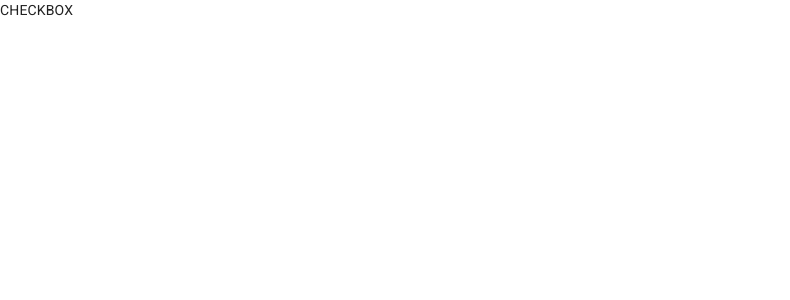
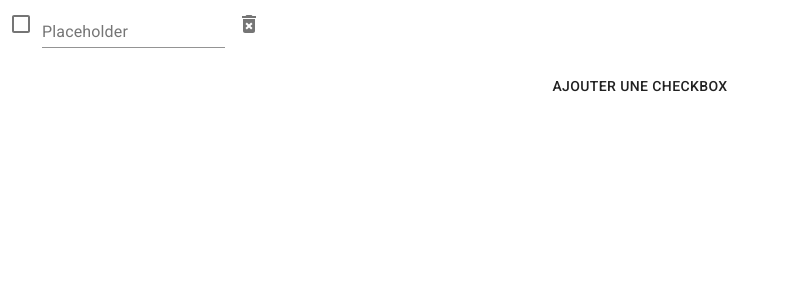
Before and after one commit to SN-DAI18-20/Formol, a Next.js app in the folder app-dashboard/: page /components/input-type/checkbox in a window 1280 px wide. Shown: the top 300 px of the page, without its empty margins (0-790 px from the left). Built offline with nearby package versions, Linux system fonts and the light colour scheme.

Commit message:
Adding checkbox type input

```diff
--- a/app-dashboard/pages/components/input-type/checkbox.jsx
+++ b/app-dashboard/pages/components/input-type/checkbox.jsx
@@ -1,9 +1,92 @@
 import React from 'react';
 
+import makeStyles from '@material-ui/core/styles/makeStyles';
+
+import CheckBox from '@material-ui/core/CheckBox';
+import TextField from '@material-ui/core/TextField';
+import IconButton from '@material-ui/core/IconButton';
+import Button from '@material-ui/core/Button';
+import DeleteForever from '@material-ui/icons/DeleteForever';
+
+const useStyle = makeStyles({
+	checkBoxStyle: {
+		display: 'flex',
+		flexDirection: 'row',
+		justifyContent: 'baseline'
+	},
+	addButton: {
+		display: 'flex',
+		justifyContent: 'center',
+		marginTop: '20px'
+	}
+});
+
 export default () => {
-  return (
-    <div>
-      CHECKBOX
-    </div>
-  )
-}
+	const { addButton } = useStyle();
+
+	const [ checkBoxs, setCheckBoxs ] = React.useState([ { value: '', id: 1, defaultChecked: false } ]);
+
+	const addCheckBox = () => {
+		setCheckBoxs([ ...checkBoxs, { value: '', id: checkBoxs.pop().id + 1, defaultChecked: false } ]);
+	};
+
+	const updateCheckBox = (checkBoxToUpdate) => {
+		const findedCheckBoxIndex = checkBoxs.findIndex((checkbox) => checkbox.id === checkBoxToUpdate.id);
+		const checkBoxsToUpdate = [ ...checkBoxs ];
+		checkBoxsToUpdate.splice(findedCheckBoxIndex, 1, checkBoxToUpdate);
+		setCheckBoxs(checkBoxsToUpdate);
+	};
+
+	const deleteCheckBox = (checkBoxToDelete) => {
+		const copiedCheckBoxs = [ ...checkBoxs ];
+		const checkboxID = copiedCheckBoxs.findIndex(({ id }) => id === checkBoxToDelete);
+		copiedCheckBoxs.splice(checkboxID, 1);
+		setCheckBoxs(copiedCheckBoxs);
+	};
+
+	return (
+		<div style={{ display: 'flex', flexDirection: 'column' }}>
+			{checkBoxs.map(({ id, value, defaultChecked }) => {
+				return (
+					<UpdateCheckBox
+						key={`checkbox-${id}`}
+						props={{ id, value, defaultChecked }}
+						deleteCheckBox={deleteCheckBox}
+						updateCheckBox={updateCheckBox}
+					/>
+				);
+			})}
+			<div className={addButton}>
+				<Button children="Ajouter une checkbox" onClick={addCheckBox} />
+			</div>
+		</div>
+	);
+};
+
+const UpdateCheckBox = ({ props, deleteCheckBox, updateCheckBox }) => {
+	const { checkBoxStyle } = useStyle();
+	const { id } = props;
+	const [ value, setValue ] = React.useState(props.value);
+  const [ defaultChecked, setDefaultChecked ] = React.useState(props.defaultChecked);
+
+	return (
+		<div className={checkBoxStyle}>
+			<CheckBox
+				checked={defaultChecked}
+				onChange={({ target }) => {
+					setDefaultChecked(target.checked);
+					updateCheckBox({ id, value, defaultChecked });
+				}}
+			/>
+			<TextField
+				value={value}
+				onChange={({ target }) => {
+					setValue(target.value);
+					updateCheckBox({ id, value, defaultChecked });
+				}}
+				label="Placeholder"
+			/>
+			<IconButton onClick={() => deleteCheckBox(id)} children={<DeleteForever />} />
+		</div>
+	);
+};
```
